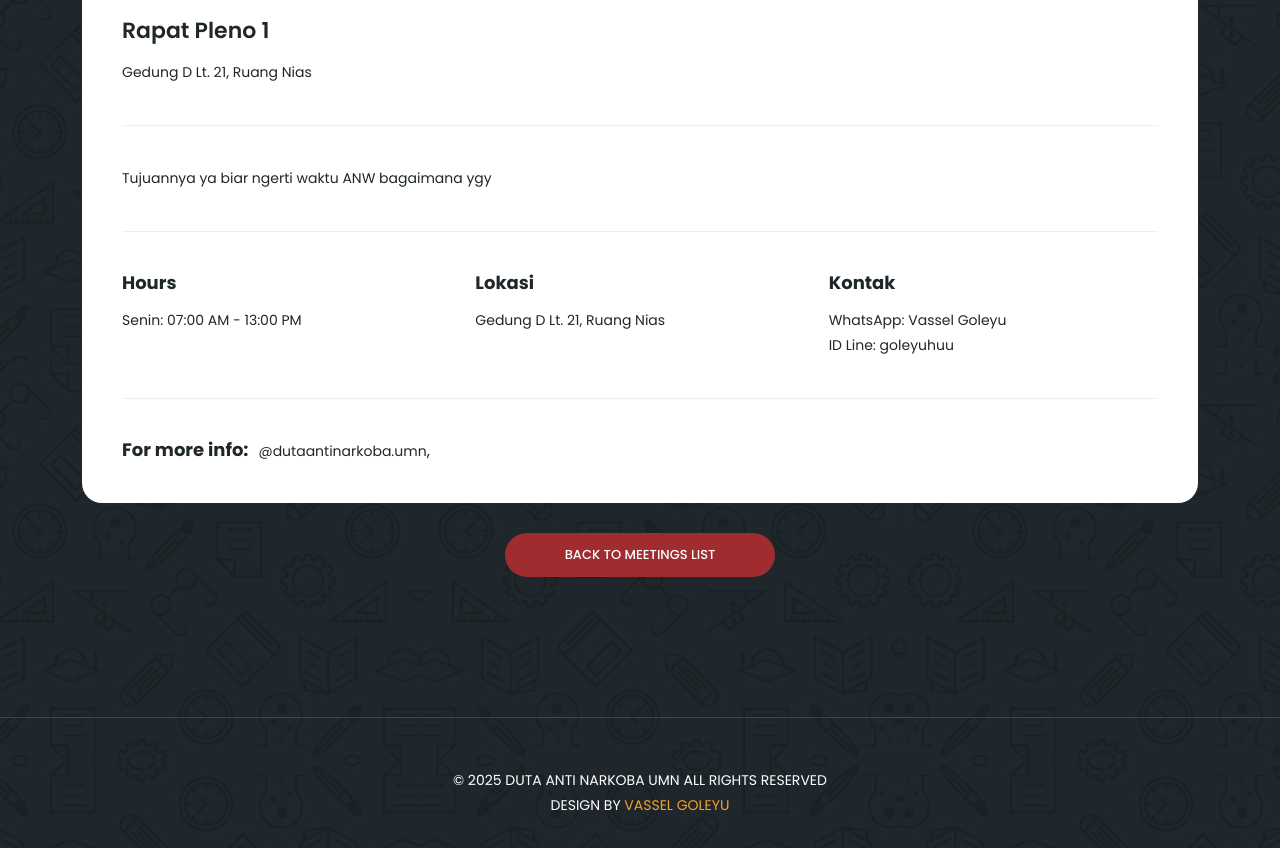
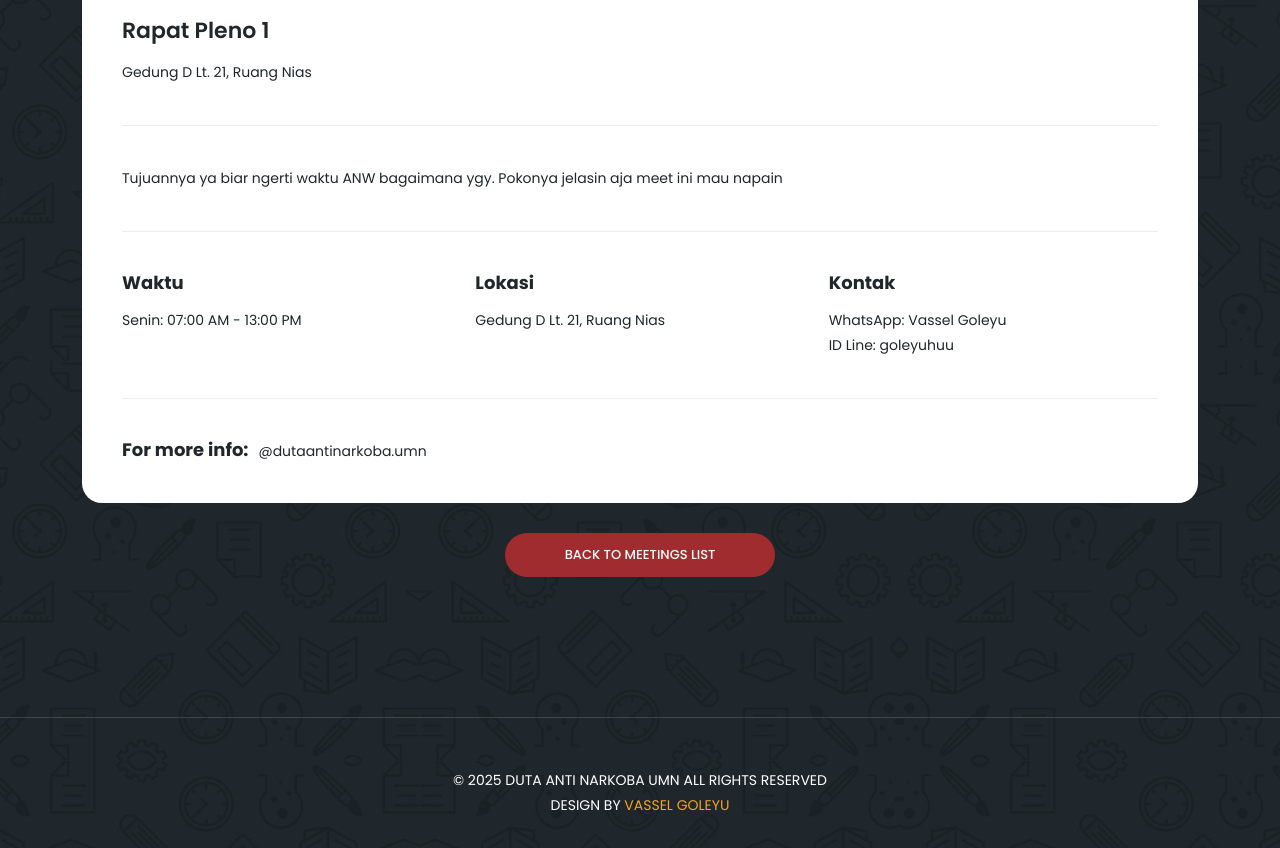
Before and after one commit to Vassel2012/ReferensiWebsiteDAN, a plain HTML site: page meeting-details.html in a window 1280 px wide. Shown: the part 1480-2328 px from the top of the page. Drawn offline with nearby package versions, Linux system fonts and the light colour scheme.

Commit message:
Update meeting-details.html

```diff
--- a/meeting-details.html
+++ b/meeting-details.html
@@ -55,7 +55,7 @@
                       <ul class="nav">
                           <li><a href="index.html">Home</a></li>
                           <li><a href="meetings.html" class="active">Meetings</a></li>
-                          <li><a href="index.html">Apply Now</a></li>
+                          <li><a href="index.html">About Us</a></li>
                           <li class="has-sub">
                               <a href="javascript:void(0)">Pages</a>
                               <ul class="sub-menu">
@@ -63,7 +63,7 @@
                                   <li><a href="meeting-details.html">Meeting Details</a></li>
                               </ul>
                           </li>
-                          <li><a href="index.html">Courses</a></li>
+                          <li><a href="index.html">Our Teams</a></li>
                           <li><a href="index.html">Contact Us</a></li>
                       </ul>
                       <a class='menu-trigger'>
@@ -107,12 +107,12 @@
                   <a href="meeting-details.html"><h4>Rapat Pleno 1</h4></a>
                   <p>Gedung D Lt. 21, Ruang Nias</p>
                   <p class="description">
-                    Tujuannya ya biar ngerti waktu ANW bagaimana ygy
+                    Tujuannya ya biar ngerti waktu ANW bagaimana ygy. Pokonya jelasin aja meet ini mau napain
                   </p>
                   <div class="row">
                     <div class="col-lg-4">
                       <div class="hours">
-                        <h5>Hours</h5>
+                        <h5>Waktu</h5>
                         <p>Senin: 07:00 AM - 13:00 PM
                       </div>
                     </div>
@@ -132,7 +132,7 @@
                       <div class="share">
                         <h5>For more info:</h5>
                         <ul>
-                          <li><a href="https://www.instagram.com/dutaantinarkoba.umn/">@dutaantinarkoba.umn</a>,</li>
+                          <li><a href="https://www.instagram.com/dutaantinarkoba.umn/">@dutaantinarkoba.umn</a></li>
                         </ul>
                       </div>
                     </div>
```
